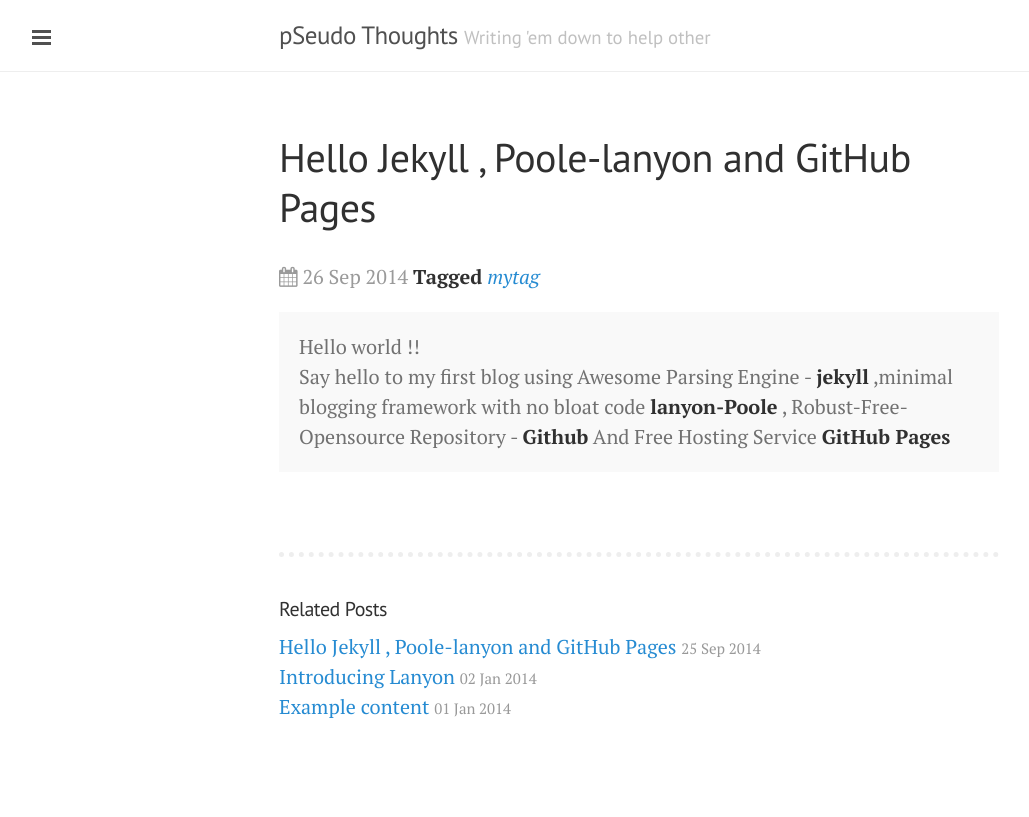
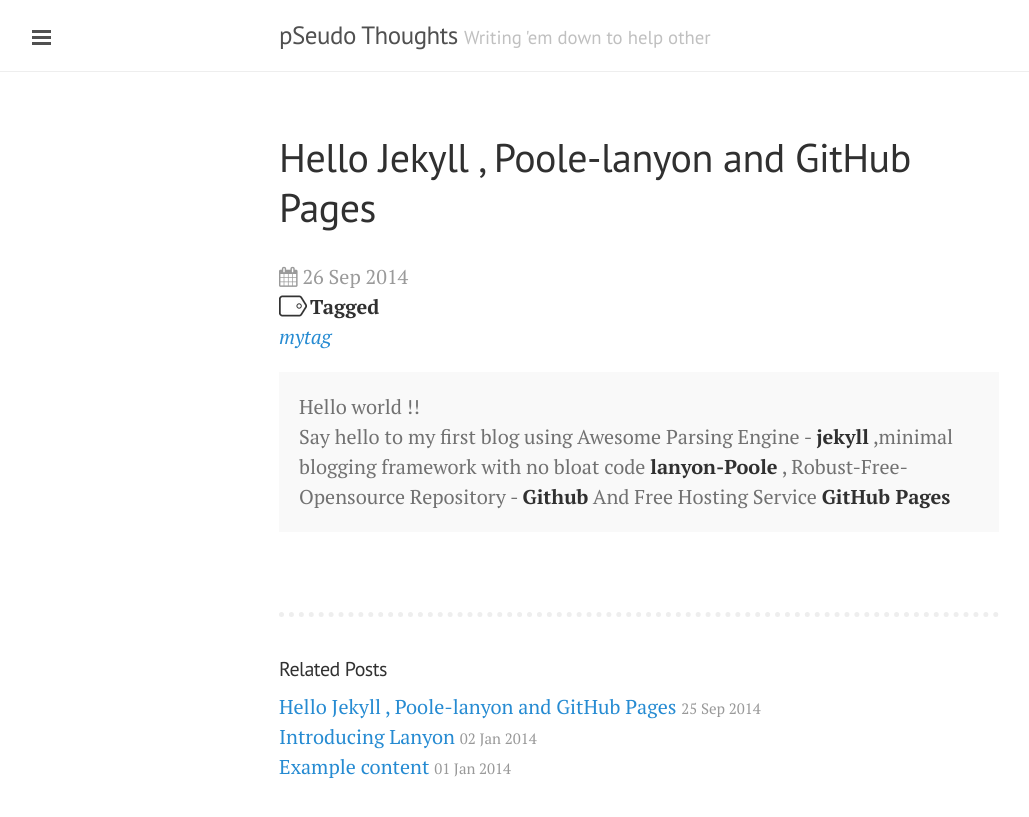
Before and after one commit to DharmeshPandav/dharmeshpandav.github.io, a Jekyll site: the page built from _posts/2014-09-26-Hello jekyll.md, in a window 1280 px wide. Shown: the top 817 px of the page, without its empty margins (1-1030 px from the left). Built offline with Jekyll 4.4.1, drawn with Linux system fonts in a browser that asks for light colours; nearby versions of some CDN libraries; Markdown is read by kramdown in place of the engine named in the settings.

Commit message:
changed config

```diff
--- a/_layouts/post.html
+++ b/_layouts/post.html
@@ -23,7 +23,10 @@ comments:   true
         <span>
             <i class="fa fa-calendar"></i>
             {{ page.date | date_to_string }}
-            <strong>Tagged</strong>
+            <div>
+                <span class="tag-icon-prefix"></span>
+                <strong>Tagged</strong>
+            </div>
 					{% for tag in page.tags %}
 						<em> <a href="{{ site.url }}/tags/{{tag}}">{{ tag }}</a> </em>
 					{% endfor %}
```
